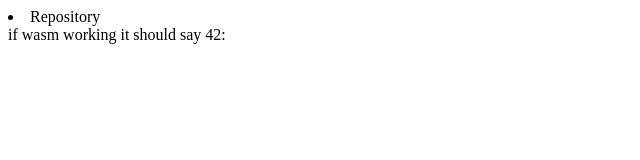
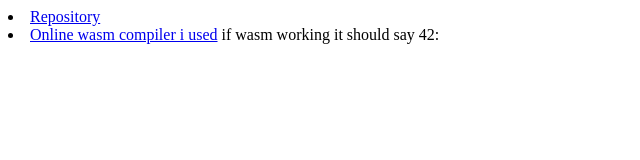
Before and after one commit to jack-cedar/wasmTesting, a plain HTML site: page wasmTesting/index.html in a window 1280 px wide. Shown: the whole page, without its empty margins (0-640 px from the left). Drawn offline with Linux system fonts and the light colour scheme; no server answers.

Commit message:
Update index.html

```diff
--- a/wasmTesting/index.html
+++ b/wasmTesting/index.html
@@ -5,7 +5,8 @@
     <title>Document</title>
 </head>
 <body>
-    <li><href="https://github.com/jack-cedar/wasmTesting">Repository</li>
+    <li><a href="https://github.com/jack-cedar/wasmTesting">Repository</a>
+    <li><a href="https://wasdk.github.io/WasmFiddle/">Online wasm compiler i used</a>
     if wasm working it should say 42:
     <div id="myDiv"></div>
     <script src="utils.js"></script>
```
